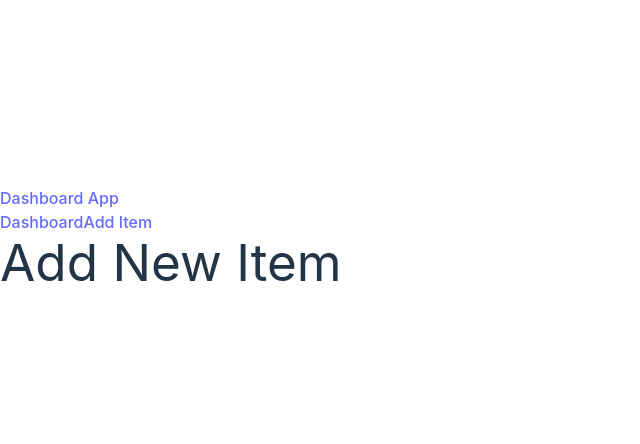
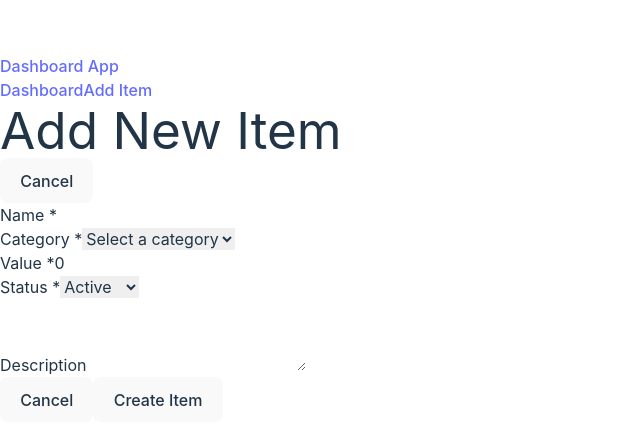
Before and after one commit to ecruzs/react-dashboard-app, a React (Vite) app: page /add in a window 1280 px wide. Shown: the part 162-606 px from the top of the page, without its empty margins (0-640 px from the left). Built offline with nearby package versions, Linux system fonts and the light colour scheme.

Commit message:
feat: implement add item form with validation

```diff
--- a/src/assets/data/mockData.ts
+++ b/src/assets/data/mockData.ts
@@ -49,4 +49,4 @@ export const mockItems: Item[] = [
 ];
 
 export const categories = ['Reports', 'Marketing', 'IT', 'Supplies', 'HR'];
-export const statuses = ['active', 'inactive'];
+export const statuses = ['active', 'inactive'] as const;
--- a/src/features/item-form/components/AddItem.tsx
+++ b/src/features/item-form/components/AddItem.tsx
@@ -1,10 +1,171 @@
+import { useNavigate } from 'react-router-dom';
+import { useForm } from 'react-hook-form';
+import { zodResolver } from '@hookform/resolvers/zod';
+import { useItems } from '@/shared/hooks/useItems';
+import { itemSchema, ItemFormData } from '../validation/itemSchema';
+import { categories, statuses } from '@/assets/data/mockData';
+
 export const AddItem = () => {
+  const navigate = useNavigate();
+  const { addItem } = useItems();
+
+  const {
+    register,
+    handleSubmit,
+    formState: { errors, isSubmitting },
+  } = useForm<ItemFormData>({
+    resolver: zodResolver(itemSchema),
+    defaultValues: {
+      status: 'active',
+      value: 0,
+    },
+  });
+
+  const onSubmit = async (data: ItemFormData) => {
+    const newItem = {
+      ...data,
+      id: crypto.randomUUID(),
+      createdAt: new Date().toISOString(),
+    };
+
+    addItem(newItem);
+    navigate('/dashboard');
+  };
+
   return (
-    <div className="space-y-6">
-      <h1 className="text-2xl font-bold text-gray-900">Add New Item</h1>
-      <div className="rounded-lg bg-white p-6 shadow">
-        {/* TODO: form */}
+    <div className="mx-auto max-w-2xl space-y-6">
+      <div className="flex items-center justify-between">
+        <h1 className="text-2xl font-bold text-gray-900">Add New Item</h1>
+        <button
+          onClick={() => navigate('/dashboard')}
+          className="rounded-md bg-gray-100 px-4 py-2 text-sm font-medium text-gray-600 hover:bg-gray-200"
+        >
+          Cancel
+        </button>
       </div>
+
+      <form onSubmit={handleSubmit(onSubmit)} className="rounded-lg bg-white p-6 shadow">
+        <div className="space-y-4">
+          <div>
+            <label htmlFor="name" className="block text-sm font-medium text-gray-700">
+              Name *
+            </label>
+            <input
+              type="text"
+              id="name"
+              {...register('name')}
+              className={`mt-1 block w-full rounded-md border px-3 py-2 shadow-sm focus:outline-none focus:ring-1 ${errors.name
+                ? 'border-red-300 focus:border-red-500 focus:ring-red-500'
+                : 'border-gray-300 focus:border-primary-500 focus:ring-primary-500'
+                }`}
+            />
+            {errors.name && (
+              <p className="mt-1 text-sm text-red-600">{errors.name.message}</p>
+            )}
+          </div>
+
+          <div>
+            <label htmlFor="category" className="block text-sm font-medium text-gray-700">
+              Category *
+            </label>
+            <select
+              id="category"
+              {...register('category')}
+              className={`mt-1 block w-full rounded-md border px-3 py-2 shadow-sm focus:outline-none focus:ring-1 ${errors.category
+                ? 'border-red-300 focus:border-red-500 focus:ring-red-500'
+                : 'border-gray-300 focus:border-primary-500 focus:ring-primary-500'
+                }`}
+            >
+              <option value="">Select a category</option>
+              {categories.map(category => (
+                <option key={category} value={category}>
+                  {category}
+                </option>
+              ))}
+            </select>
+            {errors.category && (
+              <p className="mt-1 text-sm text-red-600">{errors.category.message}</p>
+            )}
+          </div>
+
+          <div>
+            <label htmlFor="value" className="block text-sm font-medium text-gray-700">
+              Value *
+            </label>
+            <input
+              type="number"
+              id="value"
+              step="0.01"
+              {...register('value', { valueAsNumber: true })}
+              className={`mt-1 block w-full rounded-md border px-3 py-2 shadow-sm focus:outline-none focus:ring-1 ${errors.value
+                ? 'border-red-300 focus:border-red-500 focus:ring-red-500'
+                : 'border-gray-300 focus:border-primary-500 focus:ring-primary-500'
+                }`}
+            />
+            {errors.value && (
+              <p className="mt-1 text-sm text-red-600">{errors.value.message}</p>
+            )}
+          </div>
+
+          <div>
+            <label htmlFor="status" className="block text-sm font-medium text-gray-700">
+              Status *
+            </label>
+            <select
+              id="status"
+              {...register('status')}
+              className={`mt-1 block w-full rounded-md border px-3 py-2 shadow-sm focus:outline-none focus:ring-1 ${errors.status
+                ? 'border-red-300 focus:border-red-500 focus:ring-red-500'
+                : 'border-gray-300 focus:border-primary-500 focus:ring-primary-500'
+                }`}
+            >
+              {statuses.map(status => (
+                <option key={status} value={status}>
+                  {status.charAt(0).toUpperCase() + status.slice(1)}
+                </option>
+              ))}
+            </select>
+            {errors.status && (
+              <p className="mt-1 text-sm text-red-600">{errors.status.message}</p>
+            )}
+          </div>
+
+          <div>
+            <label htmlFor="description" className="block text-sm font-medium text-gray-700">
+              Description
+            </label>
+            <textarea
+              id="description"
+              rows={3}
+              {...register('description')}
+              className={`mt-1 block w-full rounded-md border px-3 py-2 shadow-sm focus:outline-none focus:ring-1 ${errors.description
+                ? 'border-red-300 focus:border-red-500 focus:ring-red-500'
+                : 'border-gray-300 focus:border-primary-500 focus:ring-primary-500'
+                }`}
+            />
+            {errors.description && (
+              <p className="mt-1 text-sm text-red-600">{errors.description.message}</p>
+            )}
+          </div>
+        </div>
+
+        <div className="mt-6 flex justify-end space-x-3">
+          <button
+            type="button"
+            onClick={() => navigate('/dashboard')}
+            className="rounded-md border border-gray-300 bg-white px-4 py-2 text-sm font-medium text-gray-700 hover:bg-gray-50"
+          >
+            Cancel
+          </button>
+          <button
+            type="submit"
+            disabled={isSubmitting}
+            className="rounded-md bg-primary-600 px-4 py-2 text-sm font-medium text-white hover:bg-primary-700 disabled:opacity-50"
+          >
+            {isSubmitting ? 'Creating...' : 'Create Item'}
+          </button>
+        </div>
+      </form>
     </div>
   );
 };
--- /dev/null
+++ b/src/features/item-form/validation/itemSchema.ts
@@ -0,0 +1,23 @@
+import { z } from 'zod';
+import { categories, statuses } from '@/assets/data/mockData';
+
+export const itemSchema = z.object({
+  name: z.string()
+    .min(3, 'Name must be at least 3 characters')
+    .max(100, 'Name must be less than 100 characters'),
+  category: z.enum(categories as [string, ...string[]], {
+    errorMap: () => ({ message: 'Please select a valid category' }),
+  }),
+  value: z.number()
+    .min(0, 'Value must be greater than or equal to 0')
+    .max(1000000, 'Value must be less than 1,000,000'),
+  status: z.enum(statuses, {
+    errorMap: () => ({ message: 'Please select a valid status' }),
+  }),
+  description: z.string()
+    .min(10, 'Description must be at least 10 characters')
+    .max(500, 'Description must be less than 500 characters')
+    .optional(),
+});
+
+export type ItemFormData = z.infer<typeof itemSchema>;
```
